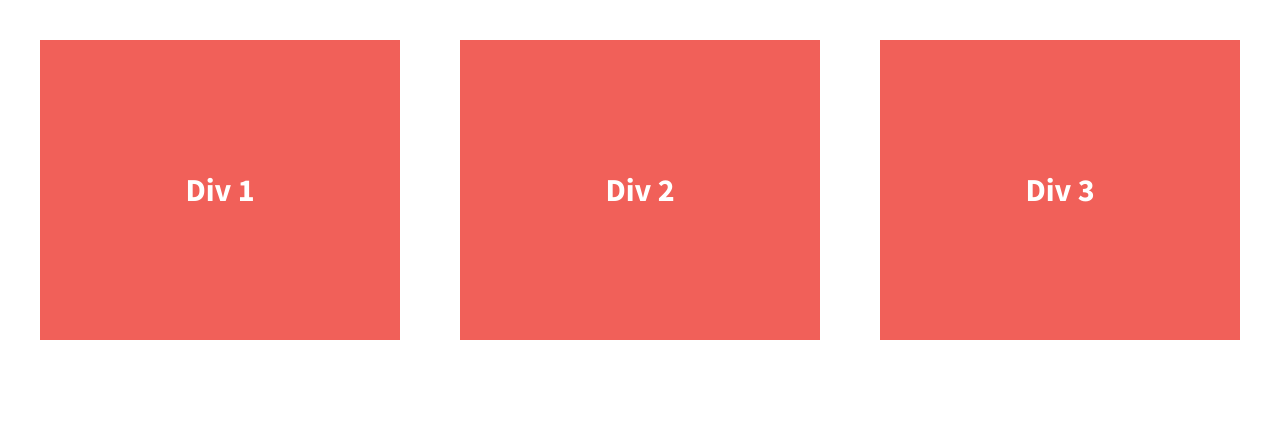
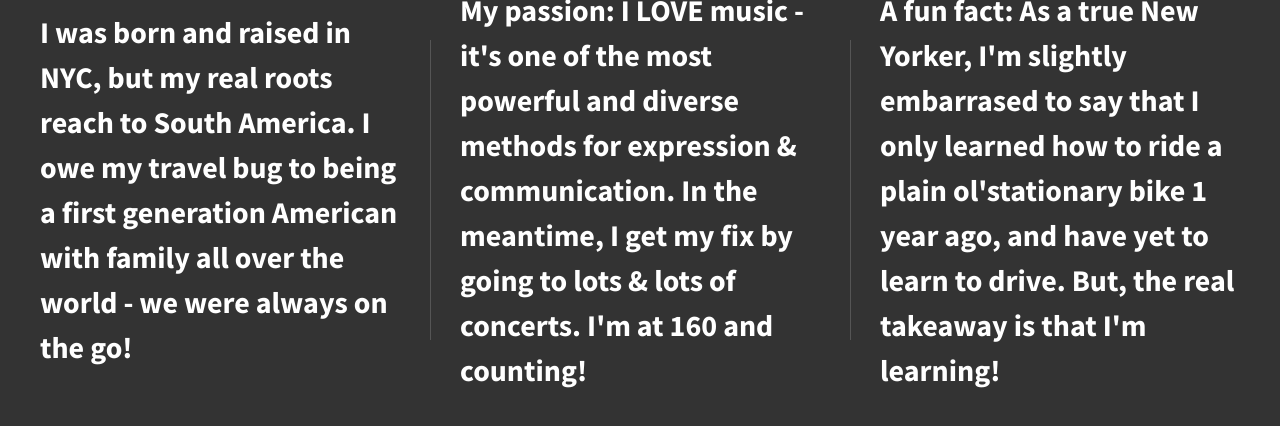
Before and after one commit to Vionnesha/center-flexbox-starter, a plain HTML site: page divs-flexbox/07.01-206-divs-flexbox-starter/index.html in a window 1280 px wide. Drawn offline with nearby package versions, Linux system fonts and the light colour scheme.

Commit message:
added content and backgound to divs

```diff
--- a/divs-flexbox/07.01-206-divs-flexbox-starter/css/main.css
+++ b/divs-flexbox/07.01-206-divs-flexbox-starter/css/main.css
@@ -97,7 +97,7 @@ textarea {
 
 
 html {
-  background-color: #fff;
+  background-color: #333333; /*changed the background color*/
   height: 100%;
 }
 
@@ -119,17 +119,13 @@ body {
   /*give the divs a width of 30%, add display:flex, set justify-content and align-items to center*/
   color: #fff;
   line-height: 1.5em;
-  font-size: 1.6em;
-  background-color: #f16059;
+  font-size: 1.5em; /*changed the font*/
   height: 300px;
   display: flex;
   width: 30%;
   justify-content: center;
   align-items: center;
 }
-
-
-
 
 /* ==========================================================================
    Helper classes
@@ -210,6 +206,17 @@ body {
    These examples override the primary ('mobile first') styles.
    Modify as content requires.
    ========================================================================== */
+
+@media all and (min-width: 1200px) { /*added this*/
+  .div-1, .div-2, .div-3 {
+    flex-basis: 30%;
+  }
+
+  .div-1, .div-2 {
+    border-right: 1px solid #555;
+    padding-right: 30px;
+  }
+}
 
 @media print,
        (-webkit-min-device-pixel-ratio: 1.25),
--- a/divs-flexbox/07.01-206-divs-flexbox-starter/index.html
+++ b/divs-flexbox/07.01-206-divs-flexbox-starter/index.html
@@ -22,14 +22,14 @@
         <![endif]-->
 
         <section class="wrapper">
-            <div class="div-1">
-                Div 1
+            <div class="div-1"> <!--added content for each divs-->
+                <p>I was born and raised in NYC, but my real roots reach to South America. I owe my travel bug to being a first generation American with family all over the world - we were always on the go!</p>
             </div>
             <div class="div-2">
-                Div 2
+                <p>My passion: I LOVE music - it's one of the most powerful and diverse methods for expression & communication. In the meantime, I get my fix by going to lots & lots of concerts. I'm at 160 and counting!</p>
             </div>
             <div class="div-3">
-                Div 3
+                <p>A fun fact: As a true New Yorker, I'm slightly embarrased to say that I only learned how to ride a plain ol'stationary bike 1 year ago, and have yet to learn to drive. But, the real takeaway is that I'm learning!</p>
             </div>
         </section>
 
```
